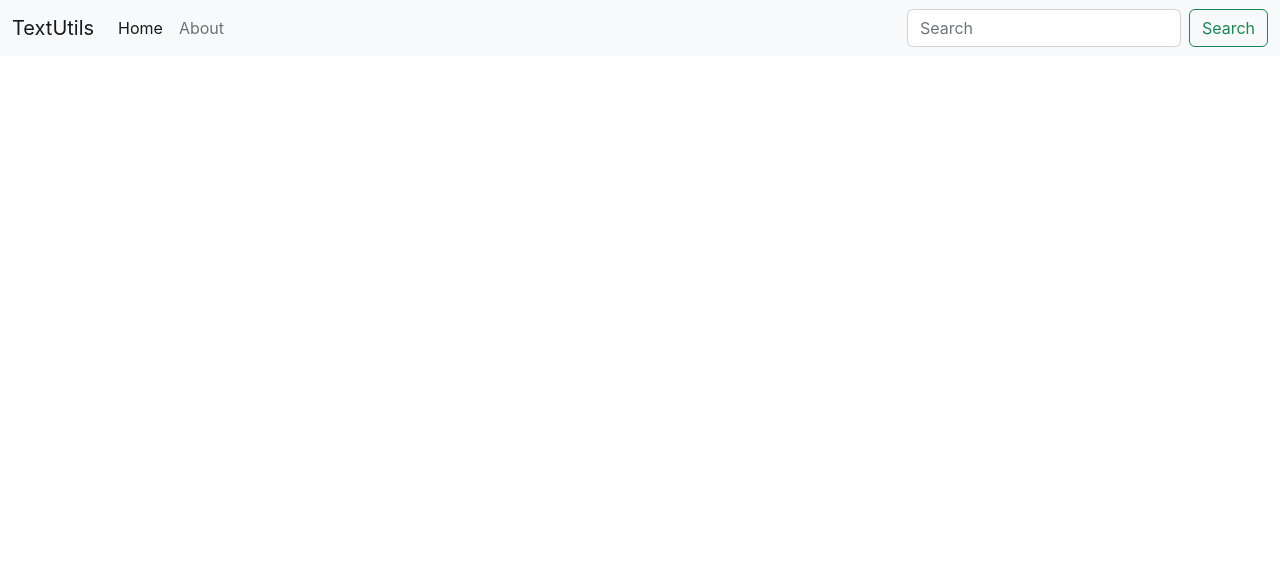
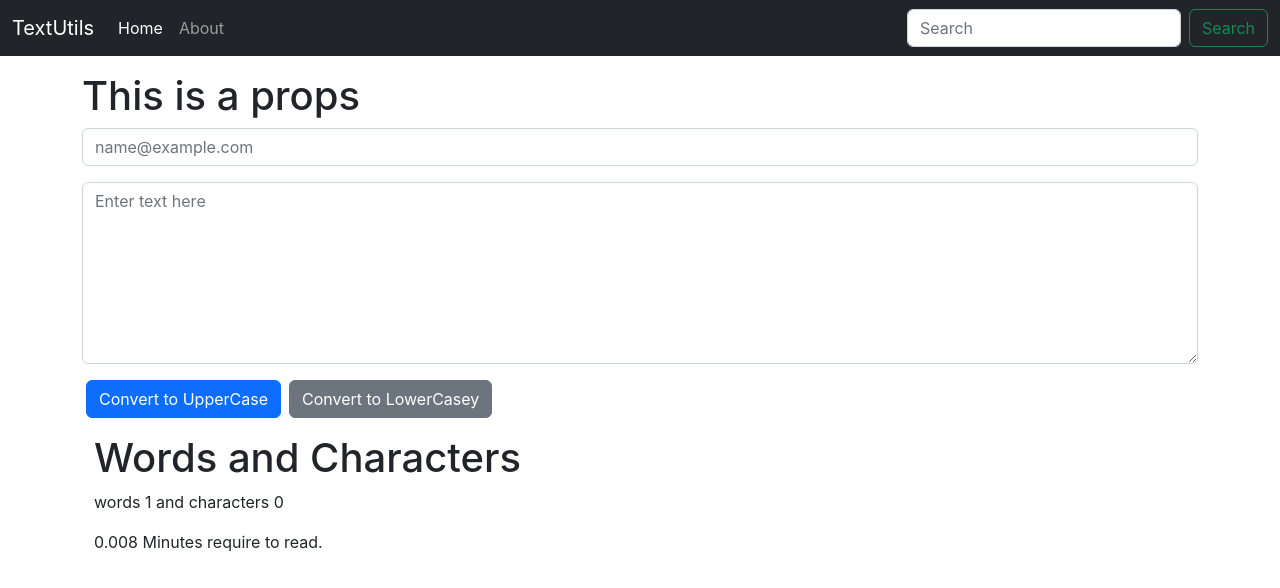
Before and after one commit to Sanchitraghu/TextUtils, a React (Create React App) app: page / in a window 1280 px wide. Shown: the top 588 px of the page. Built offline with nearby package versions, Linux system fonts and the light colour scheme.

Commit message:
text area usestate hook

```diff
--- a/src/App.js
+++ b/src/App.js
@@ -1,12 +1,17 @@
 import React from "react";
 import './App.css';
-import Navbar from "./components/navBar";
+import Navbar from "./components/Navbar";
+import TextArea from "./components/TextArea";
 
 
 function App() {
   return (
   <>
-   <Navbar />
+   <Navbar title = "TextUtils" />
+   <div className="container my-3">
+   <TextArea heading="This is a props"/>
+   </div>
+
    </>
   );
 }
--- /dev/null
+++ b/src/components/TextArea.js
@@ -0,0 +1,42 @@
+import React, { useState } from 'react'
+
+
+
+export default function TextArea(props) {
+    const [text,setText]= useState("");
+
+    function handleUpClick(){
+        setText(text.toLocaleUpperCase());
+    }
+    function handleLoClick(){
+        setText(text.toLocaleLowerCase());
+    }
+    function handleOnChange(event){
+        setText(event.target.value);
+    }
+  return (
+   <>
+    <div className="mb-3">
+    <h1>{props.heading}</h1>
+  <input type="email" className="form-control" id="exampleFormControlInput1" placeholder="name@example.com" />
+</div>
+<div className="mb-3">
+  <textarea className="form-control" id="exampleFormControlTextarea1" rows="7" value={text} onChange={handleOnChange} placeholder="Enter text here"></textarea>
+</div>
+<div classNameName="mb-3">
+ <button type="button" onClick={handleUpClick} className="btn btn-primary mx-1">Convert to UpperCase</button>
+<button type="button" onClick={handleLoClick} className="btn btn-secondary mx-1">Convert to LowerCasey</button>
+</div>
+
+<div className="container my-3">
+  <h1>Words and Characters</h1>
+  <p>
+    words {text.split(" ").length} and characters {text.length}
+  </p>
+  <p>
+    {0.008*text.split(" ").length} Minutes require to read.
+  </p>
+</div>
+   </>
+  );
+}
--- a/src/components/navBar.js
+++ b/src/components/navBar.js
@@ -1,11 +1,12 @@
 import React from "react";
+import PropTypes from 'prop-types';
 
-function Nav(){
+function Nav(props){
     return (
         <>
-        <nav className="navbar navbar-expand-lg bg-light">
+        <nav className="navbar navbar-dark bg-dark navbar-expand-lg">
       <div className="container-fluid">
-        <a className="navbar-brand" href="/">TextUtils</a>
+        <a className="navbar-brand" href="/">{props.title}</a>
         <button className="navbar-toggler" type="button" data-bs-toggle="collapse" data-bs-target="#navbarSupportedContent" aria-controls="navbarSupportedContent" aria-expanded="false" aria-label="Toggle navigation">
           <span className="navbar-toggler-icon"></span>
         </button>
@@ -31,4 +32,15 @@ function Nav(){
     );
 }
 
+
+// Agr number bhej diya string ki jagah to error milegi console main.
+Nav.propTypes = {
+  title: PropTypes.string
+};
+
+//Agr props nhi mile to by dafault ye value chli jayegi
+Nav.defaultProps = {
+  title: "Hare krishna"
+};
+
 export default Nav;
--- a/src/index.js
+++ b/src/index.js
@@ -1,4 +1,4 @@
-import React from 'react';
+import React from 'react'
 import ReactDOM from 'react-dom/client';
 import './index.css';
 import App from './App';
```
